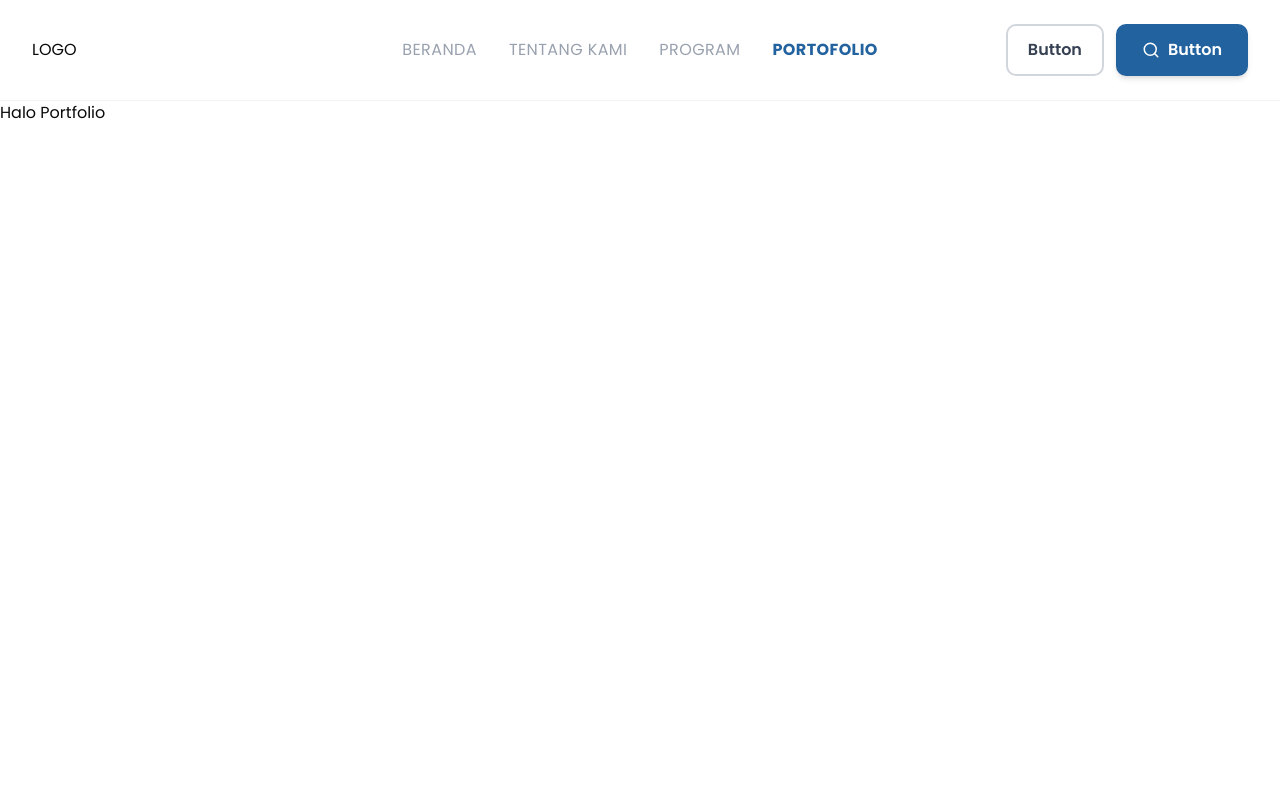
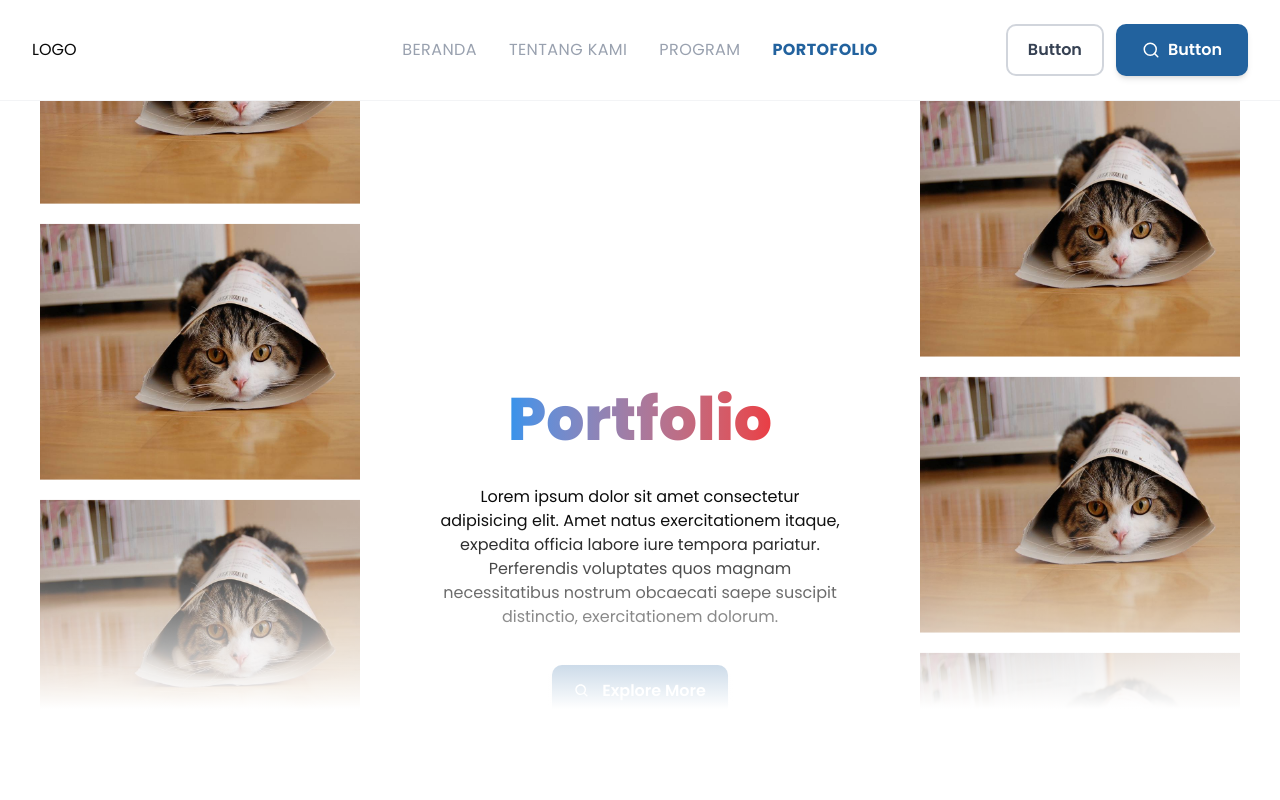
Before and after one commit to Bismit-2025/bem-portfolio-2025, a Next.js app: page /portfolio in a window 1280 px wide. Shown: the top 800 px of the page. Built offline with nearby package versions, Linux system fonts and the light colour scheme.

Commit message:
feat: hero section portfolio module (desktop)

```diff
--- a/package.json
+++ b/package.json
@@ -20,6 +20,7 @@
     "react": "19.2.0",
     "react-dom": "19.2.0",
     "react-icons": "^5.5.0",
+    "react-use-measure": "^2.1.7",
     "tailwind-merge": "^3.4.0"
   },
   "devDependencies": {
--- /dev/null
+++ b/src/modules/PortfolioModule/const.ts
@@ -0,0 +1,18 @@
+export const LEFT_IMAGES = [
+  "/placeholder.jpeg",
+  "/placeholder.jpeg",
+  "/placeholder.jpeg",
+  "/placeholder.jpeg",
+];
+
+export const RIGHT_IMAGES = [
+  "/placeholder.jpeg",
+  "/placeholder.jpeg",
+  "/placeholder.jpeg",
+  "/placeholder.jpeg",
+  "/placeholder.jpeg",
+  "/placeholder.jpeg",
+  "/placeholder.jpeg",
+  "/placeholder.jpeg",
+  "/placeholder.jpeg",
+];
--- a/src/modules/PortfolioModule/index.tsx
+++ b/src/modules/PortfolioModule/index.tsx
@@ -1,5 +1,11 @@
+import Hero from "./sections/Hero";
+
 const PortfolioModule = () => {
-  return <p>Halo Portfolio</p>;
+  return (
+    <main>
+      <Hero />
+    </main>
+  );
 };
 
 export default PortfolioModule;
--- /dev/null
+++ b/src/modules/PortfolioModule/sections/Hero.tsx
@@ -0,0 +1,119 @@
+"use client";
+
+import { Button } from "@/components/ui/button";
+import { BiSearch } from "react-icons/bi";
+import { LEFT_IMAGES, RIGHT_IMAGES } from "../const";
+import { motion, useAnimation, useMotionValue } from "framer-motion";
+import Image from "next/image";
+import useMeasure from "react-use-measure";
+import { useEffect, useState } from "react";
+import { cn } from "@/lib/utils";
+
+type MarqueeColumnProps = {
+  images: string[];
+  duration?: number;
+  className?: string;
+  reverse?: boolean;
+};
+
+function MarqueeColumn({
+  images,
+  duration = 40,
+  className,
+  reverse = false,
+}: MarqueeColumnProps) {
+  const [ref, { height }] = useMeasure();
+  const controls = useAnimation();
+  const yTranslation = useMotionValue(0);
+
+  const BLOCKS = [1, 2, 3];
+  const GAP = 20;
+
+  useEffect(() => {
+    if (height === 0) return;
+
+    const loopDistance = height + GAP;
+
+    const startY = reverse ? -loopDistance : 0;
+    const endY = reverse ? 0 : -loopDistance;
+
+    controls.start({
+      y: [startY, endY],
+      transition: {
+        duration: duration,
+        ease: "linear",
+        repeat: Infinity,
+        repeatType: "loop",
+      },
+    });
+  }, [height, duration, controls, reverse]);
+
+  return (
+    <div className={cn("flex flex-col", className)}>
+      <motion.div
+        animate={controls}
+        className="flex flex-col gap-5"
+        style={{ y: yTranslation }}
+      >
+        {BLOCKS.map((blockIndex) => (
+          <div
+            key={blockIndex}
+            ref={blockIndex === 1 ? ref : undefined}
+            className="flex flex-col gap-5"
+          >
+            {images.map((src, imgIndex) => (
+              <div
+                key={`${blockIndex}-${imgIndex}`}
+                className="relative  w-80 h-64  overflow-hidden "
+              >
+                <Image
+                  src={src}
+                  alt={`Portfolio Image ${imgIndex}`}
+                  fill
+                  className="object-cover"
+                />
+              </div>
+            ))}
+          </div>
+        ))}
+      </motion.div>
+    </div>
+  );
+}
+
+export default function Hero() {
+  return (
+    <section className="relative px-10 flex overflow-hidden h-screen  justify-between bg-white dark:bg-neutral-950">
+      <MarqueeColumn
+        images={LEFT_IMAGES}
+        duration={40}
+        className="hidden md:flex"
+      />
+
+      <div className="flex px-20 flex-col items-center mt-72 text-center  gap-9">
+        <h2 className="text-4xl md:text-6xl font-extrabold">
+          <span className="bg-linear-to-r from-pacil-blue-700 to-pacil-red-700 bg-clip-text text-transparent">
+            Portfolio
+          </span>
+        </h2>
+        <p>
+          Lorem ipsum dolor sit amet consectetur adipisicing elit. Amet natus
+          exercitationem itaque, expedita officia labore iure tempora pariatur.
+          Perferendis voluptates quos magnam necessitatibus nostrum obcaecati
+          saepe suscipit distinctio, exercitationem dolorum.
+        </p>
+        <Button className="flex items-center gap-3">
+          <BiSearch /> <span>Explore More</span>
+        </Button>
+      </div>
+
+      <MarqueeColumn
+        images={RIGHT_IMAGES}
+        duration={50}
+        reverse={true}
+        className="hidden md:flex"
+      />
+      <div className="pointer-events-none absolute bottom-0 left-0 w-full h-96 bg-linear-to-t from-white via-white to-transparent z-20" />
+    </section>
+  );
+}
```
Also changed, not shown: 1 other file (tests, documents, lock files or other folders).
